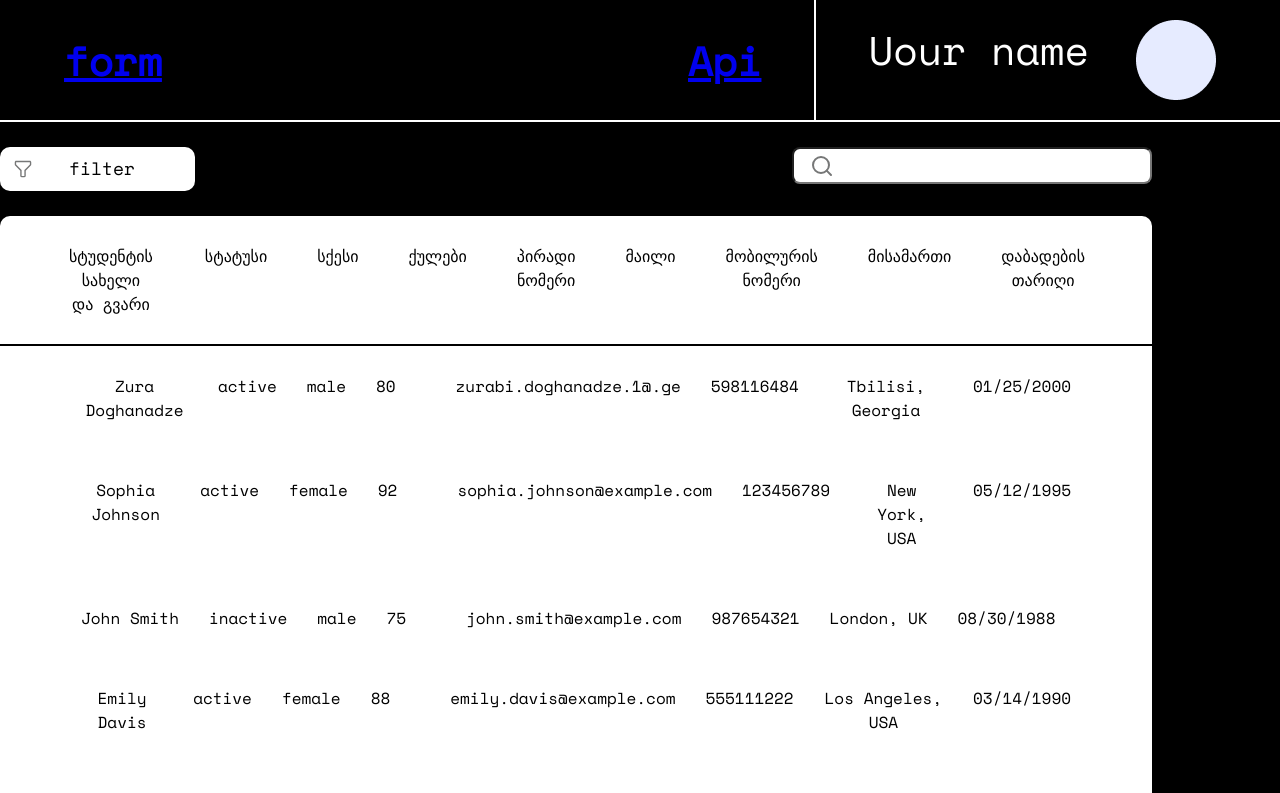
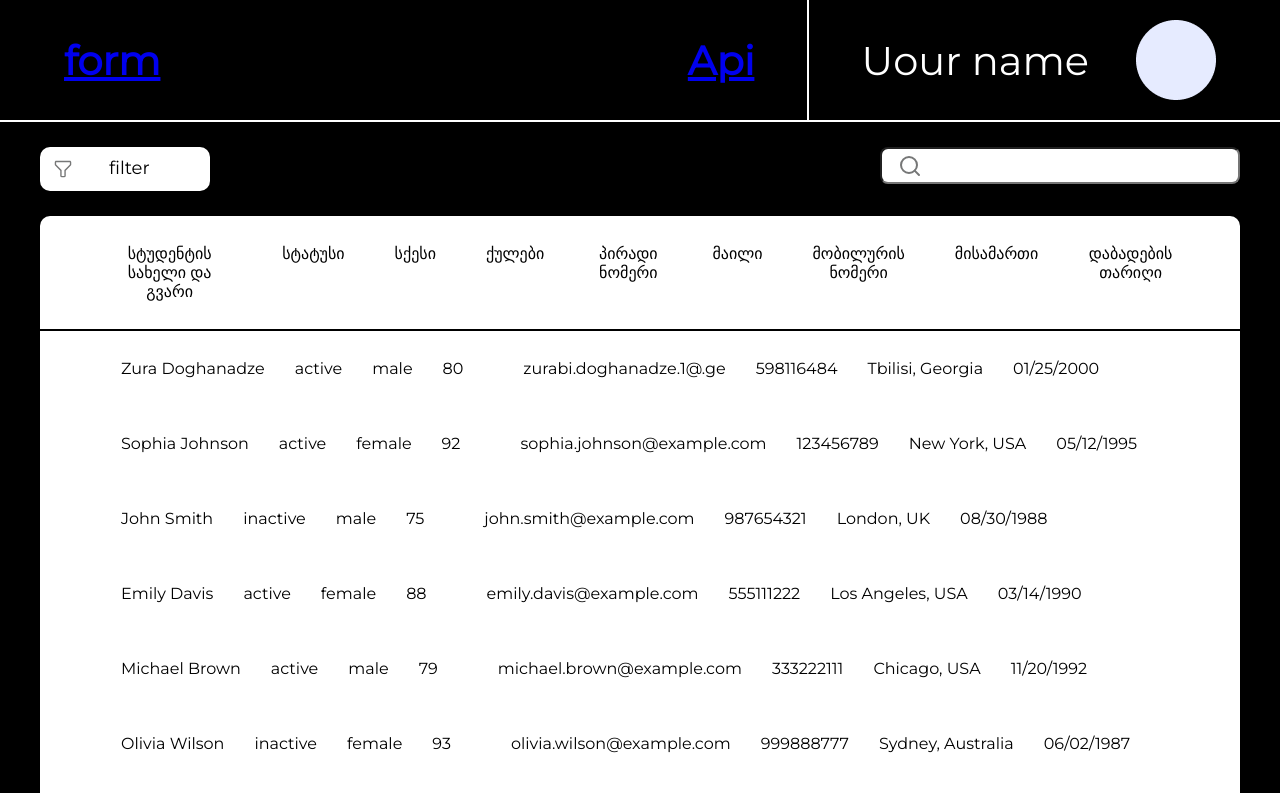
Before and after one commit to zura-doganadze/Users-Search, a React (Vite) app: page / in a window 1280 px wide. Shown: the top 793 px of the page. Built offline with nearby package versions, Linux system fonts and the light colour scheme.

Commit message:
add filter detials

```diff
--- a/src/assets/Components/Header.jsx
+++ b/src/assets/Components/Header.jsx
@@ -73,6 +73,7 @@ const Line = styled.div`
 `;
 const NameWrapper = styled.div`
   display: flex;
+  align-items: center;
   max-width: 500px;
   font-size: 18px;
   width: max-content;
--- a/src/assets/Pages/Form.jsx
+++ b/src/assets/Pages/Form.jsx
@@ -2,7 +2,7 @@ import React from "react";
 import styled from "styled-components";
 import { useState } from "react";
 import Header from "../Components/Header";
-import Filter from "../../Images/Form/filter-svg.svg";
+import FilterImg from "../../Images/Form/filter-svg.svg";
 import search from "../../Images/Form/search.svg";
 import userData from "../../userData.json";
 function Form() {
@@ -18,25 +18,56 @@ function Form() {
     "დაბადების თარიღი",
   ];
   const [users, setUsers] = useState(userData);
+  const [filter, setFilter] = useState(false);
+
+  function HendlFilter() {
+    setFilter(!filter);
+  }
   return (
     <Wrapper>
-      < Header />
+      <Header />
+      <FormCWrapper>
+        <div>
           <Container>
-        <div>
-          {/* <Filters>
-            Lorem ipsum dolor sit amet consectetur adipisicing elit. Quidem
-            sequi quo repellendus vel reiciendis placeat. Sit ab voluptatem, hic
-            necessitatibus exercitationem assumenda asperiores eaque voluptate
-            debitis totam adipisci tempore quidem!
-          </Filters> */}
+            {filter === true ? (
+              <FiltersCard>
+                <FilterDetailsC>
+                  <ActiveCWrapper>
+                    <FilterTitles>სტუდენტის სტატუსი</FilterTitles>
+                    <FilterTopics>
+                      <input type="checkbox" />
+                      <span>active</span>
+                    </FilterTopics>
+                    <FilterTopics>
+                      <input type="checkbox" />
+                      <span>inactive</span>
+                    </FilterTopics>
+                  </ActiveCWrapper>
+                  <ActiveCWrapper>
+                    <FilterTitles>სქესი</FilterTitles>
+                    <FilterTopics>
+                      <input type="checkbox" />
+                      <span>male</span>
+                    </FilterTopics>
+                    <FilterTopics>
+                      <input type="checkbox" />
+                      <span>female</span>
+                    </FilterTopics>
+                  </ActiveCWrapper>
+                </FilterDetailsC>
+              </FiltersCard>
+            ) : (
+              ""
+            )}
+
             <div>
               <FilterWrapper>
-              <FilterComponent>
-                <img src={Filter} alt="" />
+                <FilterComponent onClick={HendlFilter}>
+                  <img src={FilterImg} alt="Filter Img" />
                   <FilterTitle>filter</FilterTitle>
                 </FilterComponent>
                 <SearchComponent>
-                <SearchImg src={search} alt="" />
+                  <SearchImg src={search} alt="search img" />
                   <SearchInput type="text" />
                 </SearchComponent>
               </FilterWrapper>
@@ -68,8 +99,9 @@ function Form() {
                 </div>
               </UsersSection>
             </div>
+          </Container>
         </div>
-      </Container>
+      </FormCWrapper>
     </Wrapper>
   );
 }
@@ -80,12 +112,17 @@ const Wrapper = styled.div`
   min-height: 100vh;
   display: flex;
   justify-content: center;
-  flex-direction: column
+  flex-direction: column;
+`;
+const FormCWrapper = styled.div`
+  display: flex;
+  justify-content: center;
 `;
 const Container = styled.div`
-  max-width: 100%;
-  width: 90%;
+  max-width: 1200px;
+  width: 100%;
   margin-top: 25px;
+  position: relative;
 `;
 const FilterWrapper = styled.div`
   width: 100%;
@@ -97,15 +134,27 @@ const FilterWrapper = styled.div`
 const UsersSection = styled.div`
   border-radius: 10px;
   background: #fff;
-  max-width: 1200px;
   width: 100%;
 `;
-const Filters = styled.div`
+const FiltersCard = styled.div`
   max-width: 300px;
   width: 100%;
-  background-color: #fff;
+  height: 295px;
+  border-radius: 10px;
+  border: 1px solid #fafafa;
+  background: #fff;
+  box-shadow: 0px 4px 4px 0px rgba(221, 221, 221, 0.25);
+  position: absolute;
+  top: 70px;
+  right: 102%;
 `;
 
+const FilterDetailsC = styled.div`
+  margin: 43px 46px;
+  display: flex;
+  flex-direction: column;
+  align-items: flex-start;
+`;
 const FilterComponent = styled.div`
   border-radius: 10px;
   background: #fff;
@@ -113,6 +162,24 @@ const FilterComponent = styled.div`
   cursor: pointer;
   display: flex;
   align-items: center;
+`;
+const ActiveCWrapper = styled.div`
+  display: flex;
+  flex-direction: column;
+  align-items: flex-start;
+  margin-bottom: 19px;
+  color: #000;
+  text-align: center;
+  font-size: 14px;
+  text-transform: uppercase;
+`;
+const FilterTitles = styled.div`
+  color: #565656;
+  font-size: 14px;
+  margin-bottom: 15px;
+`;
+const FilterTopics = styled.span`
+  margin: 0 0 7px 15px;
 `;
 const FilterTitle = styled.span`
   color: #000;
--- a/src/index.css
+++ b/src/index.css
@@ -1,4 +1,4 @@
-@import url("https://fonts.googleapis.com/css2?family=Space+Mono&display=swap");
+@import url("https://fonts.googleapis.com/css2?family=Montserrat&display=swap");
 * {
   margin: 0;
   padding: 0;
@@ -6,7 +6,7 @@
 }
 body {
   text-align: center;
-  font-family: "Space Mono", monospace;
+  font-family: "Montserrat", sans-serif;
   background-color: black;
 }
 #root {
```
Lines whose indentation alone changed are shown as unchanged.
